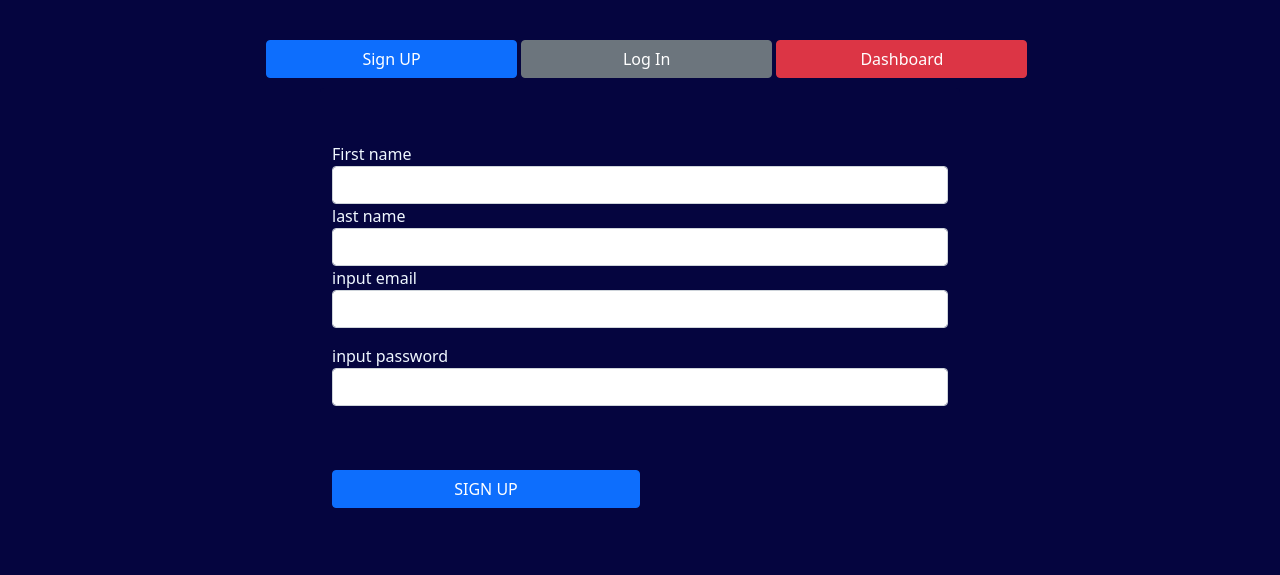
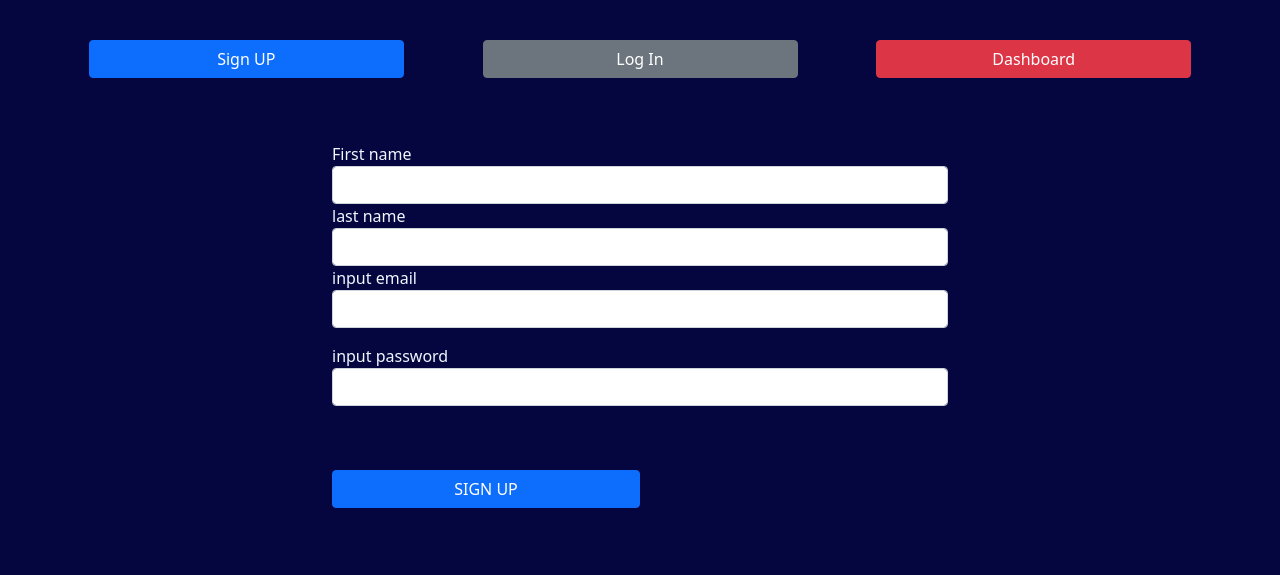
Before and after one commit to Toluene1/Login-SignUp-Page, a plain HTML site: page index.html in a window 1280 px wide. Drawn offline with nearby package versions, Linux system fonts and the light colour scheme.

Commit message:
fixed styling issues on the header area

```diff
--- a/style.css
+++ b/style.css
@@ -1,12 +1,17 @@
   .div1 {
-        margin-left: 20%;
+    margin: auto;
     padding: 10px;
+    display: flex;
+    flex-wrap: wrap;
+    justify-content: space-evenly;
   }
+
   .formal {
     background-color: rgb(5, 5, 63);
     color: aliceblue;
     border: none;
   }
+
   body {
     background-color: rgb(5, 5, 63);
     margin-top: 30px;
```
Also changed, not shown: index.html (+6 -14 lines). Lines whose indentation alone changed are shown as unchanged.
